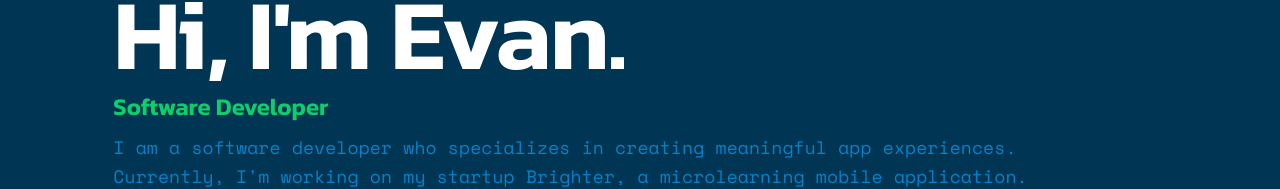
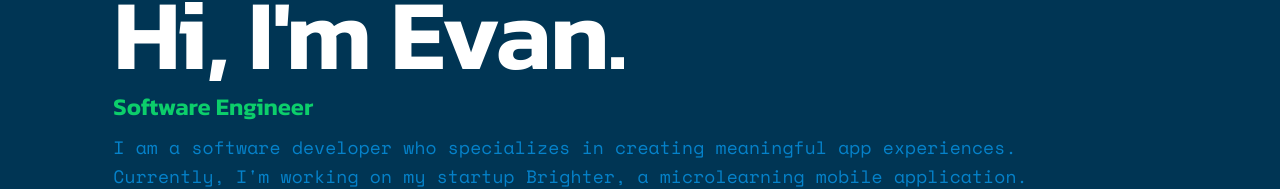
Before and after one commit to evanbrooks0629/evanbrooks, a React (Create React App) app: page / in a window 1280 px wide. Shown: the part 212-401 px from the top of the page. Built offline with nearby package versions, Linux system fonts and the light colour scheme; a web font is replaced by a local one.

Commit message:
Software Dev -> Software Eng

```diff
--- a/src/App.js
+++ b/src/App.js
@@ -149,7 +149,7 @@ function App() {
           <Grid item xs={1} />
           <Grid item xs={9}>
             <Typography variant="h5" sx={{ marginTop: { xs: '-20px', sm: '0px', md: '0px', lg: '0px' } }} style={{fontWeight: 'bold', color: '#0cce6b', fontFamily: 'Kanit'}}>
-              Software Developer
+              Software Engineer
             </Typography>
             <Typography variant="h6" color="secondary" sx={{ marginTop: { xs: '20px', sm: '10px', md: '10px', lg: '10px' } }} style={{fontSize: '18px', fontFamily: 'Space Mono'}}>
               I am a software developer who specializes in creating meaningful app experiences. Currently, I'm working on my startup Brighter, a microlearning mobile application.
```
